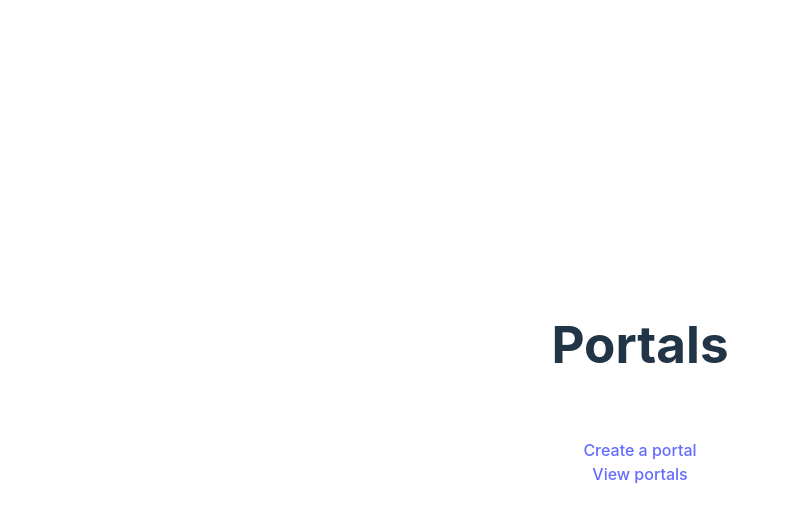
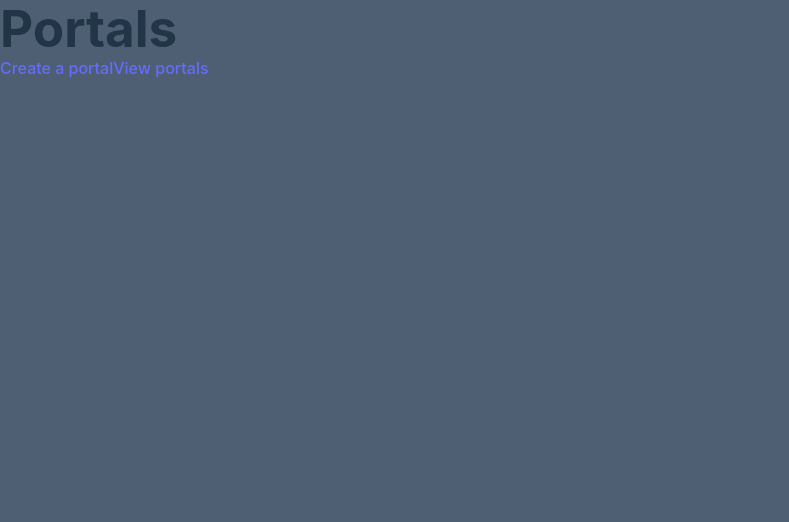
Before and after one commit to escott2/portals, a React (Vite) app: page / in a window 1280 px wide. Shown: the top 522 px of the page, without its empty margins (0-789 px from the left). Built offline with nearby package versions, Linux system fonts and the light colour scheme.

Commit message:
portals: add styling

```diff
--- a/src/App.css
+++ b/src/App.css
@@ -1,14 +1,18 @@
-#root {
-  max-width: 1280px;
-  margin: 0 auto;
-  padding: 2rem;
-  text-align: center;
+html,
+body {
+  margin: 0;
+  padding: 0;
 }
 
-.card {
-  padding: 2em;
+body {
+  height: 100vh;
+  width: 100vw;
 }
 
-a {
-  display: block;
+* {
+  box-sizing: border-box;
 }
+
+h1 {
+  margin: 0;
+}
--- a/src/App.tsx
+++ b/src/App.tsx
@@ -9,6 +9,13 @@ import ErrorPage from './pages/ErrorPage.tsx';
 import ViewPortals from "./pages/ViewPortals.tsx";
 import { useState } from "react";
 import { portal } from "./model";
+import styled from "styled-components";
+
+const Main = styled.main`
+  background-color: #4F5F73;
+  width: 100vw;
+  height: 100vh;
+`;
 
 
 function App() {
@@ -41,7 +48,9 @@ function App() {
   ])
 
   return (
-    <RouterProvider router={router} />
+    <Main>
+       <RouterProvider router={router} />
+    </Main>
   )
 }
 
--- a/src/pages/ViewPortals.tsx
+++ b/src/pages/ViewPortals.tsx
@@ -1,9 +1,18 @@
 import { Link } from "react-router-dom";
 import { portal } from '../model';
+import portalSVG from '../assets/portalSVG.svg';
+import styled from "styled-components";
 
 interface Props {
   portals: portal[];
 }
+
+const Title = styled.h1`
+  font-size: 24px;
+  text-align: center;
+  color: #0E1826;
+  font-weight: 700;
+`;
 
 function ViewPortals({portals}: Props) {
 
@@ -11,11 +20,12 @@ function ViewPortals({portals}: Props) {
 
   return (
     <>
-      <h1>View Portals</h1>
+      <Title>View Portals</Title>
       {portals.map((portal) => (
         <div>
           <h2>{portal.name}</h2>
           <p>{portal.description}</p>
+          <img src={portalSVG} alt="portal image"/>
         </div>
       ))}
       <Link to="/">Back</Link>
```
Also changed, not shown: src/assets/portalSVG.svg (added).
